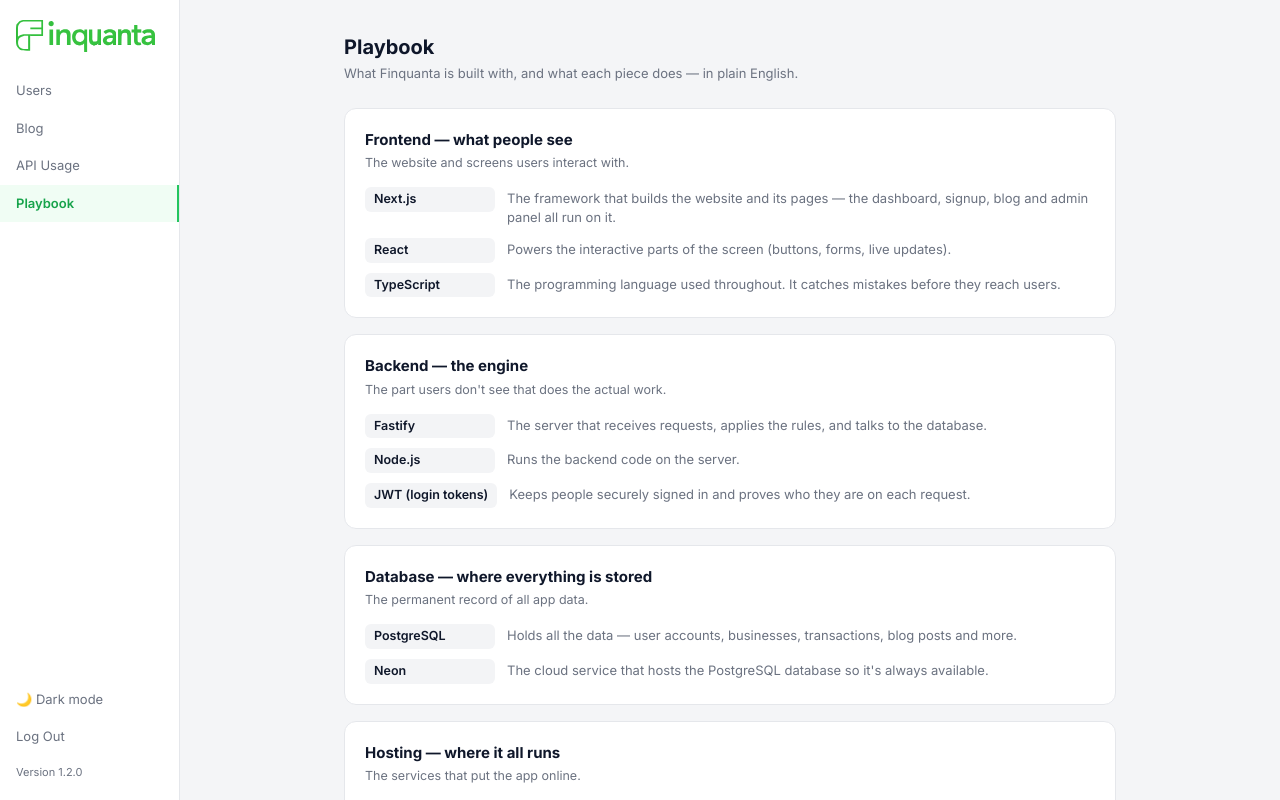
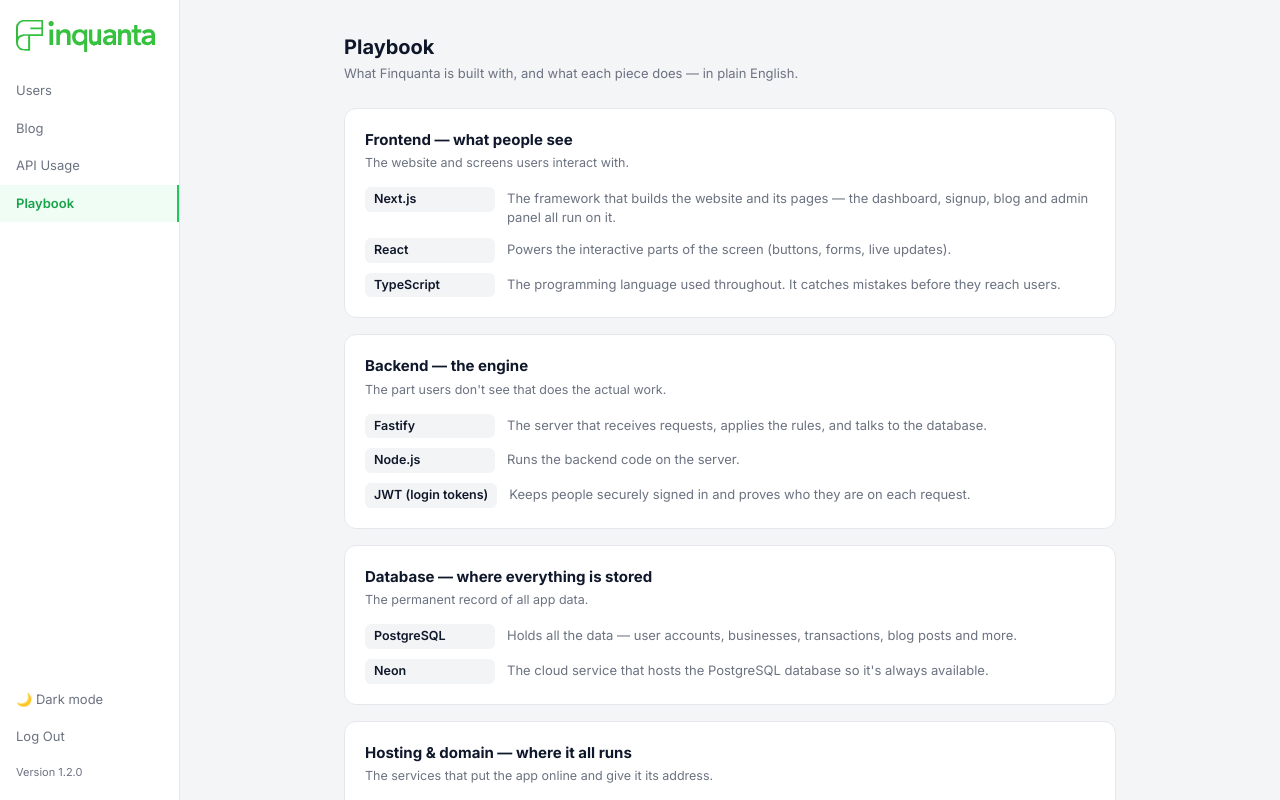
Before and after one commit to Finquanta/Finquanta_Main, a Next.js app in the folder user/: page /admin-playbook in a window 1280 px wide. Built offline with nearby package versions, Linux system fonts and the light colour scheme; no server answers.

Commit message:
feat(admin): add Claude Code and Namecheap to Playbook

```diff
--- a/user/src/app/(admin)/admin-playbook/page.tsx
+++ b/user/src/app/(admin)/admin-playbook/page.tsx
@@ -37,11 +37,12 @@
     ],
   },
   {
-    title: "Hosting — where it all runs",
-    blurb: "The services that put the app online.",
+    title: "Hosting & domain — where it all runs",
+    blurb: "The services that put the app online and give it its address.",
     items: [
       { name: "Vercel", purpose: "Hosts the website (frontend) and serves it to the public." },
       { name: "Render", purpose: "Hosts and runs the backend server." },
+      { name: "Namecheap", purpose: "Where the finquanta.ai domain name is registered." },
     ],
   },
   {
@@ -50,6 +51,13 @@
     items: [
       { name: "Anthropic Claude (Haiku model)", purpose: "The AI that powers Finna, the in-app financial assistant." },
       { name: "Resend", purpose: "Sends automated emails, such as password-reset links." },
+    ],
+  },
+  {
+    title: "How it was built",
+    blurb: "The tools used to write and maintain the app.",
+    items: [
+      { name: "Claude Code", purpose: "The AI coding assistant used to write, fix and maintain Finquanta's code." },
     ],
   },
 ];
```
